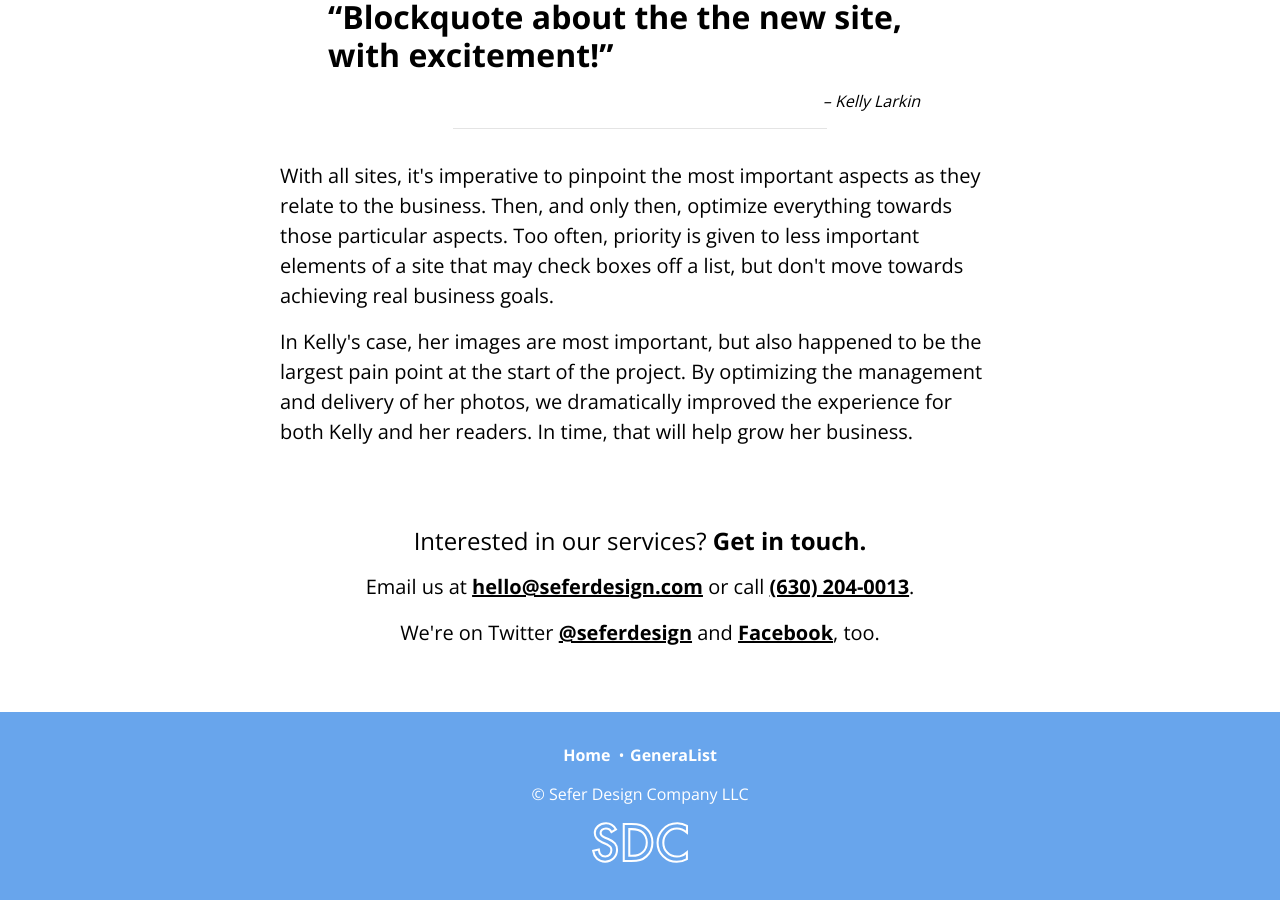
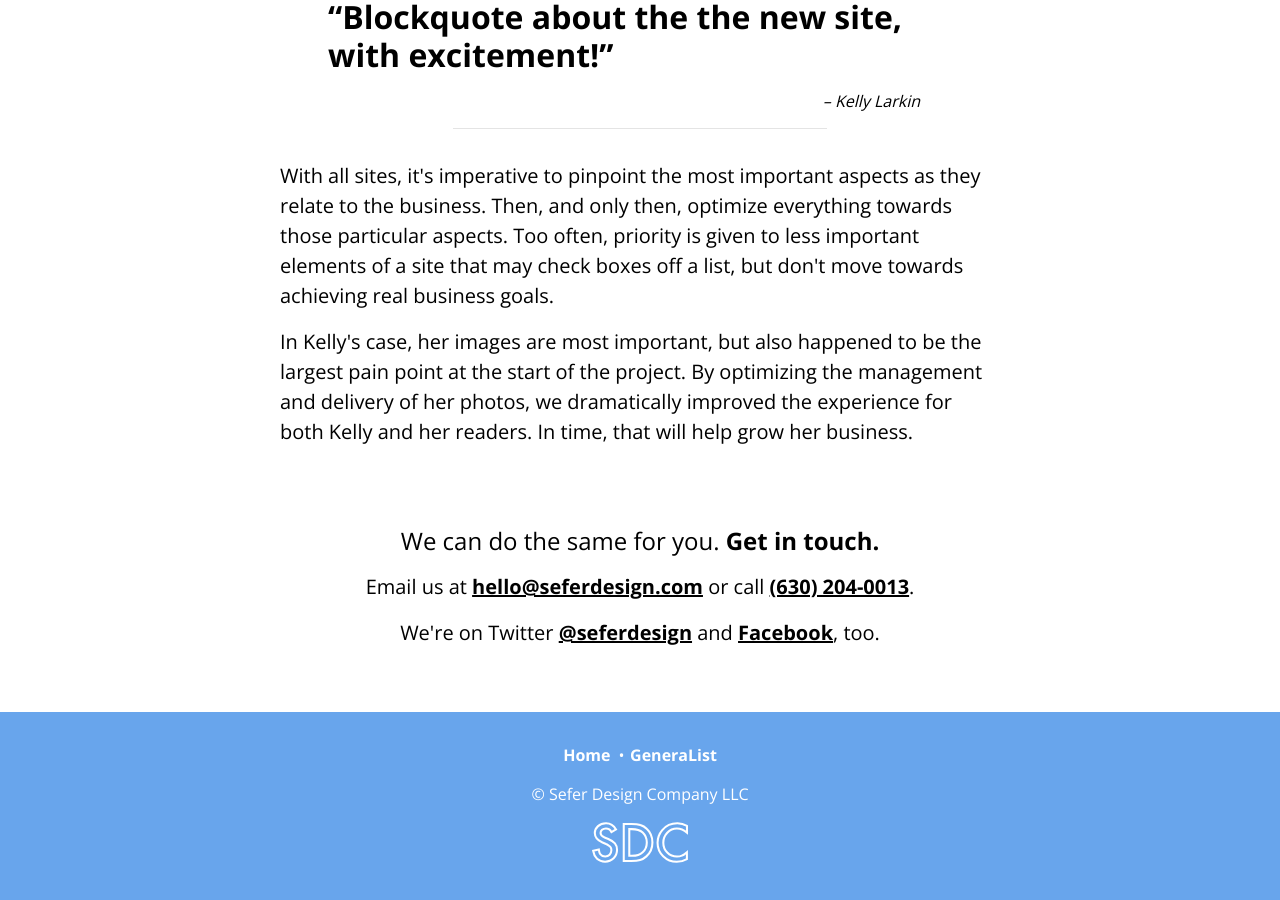
Before and after one commit to SeferDesign/seferdesign.com, a Jekyll site: the page built from kellyinthecity.html, in a window 1280 px wide and 900 px high, scrolled down 2777 px. Built offline with Jekyll 4.4.1, drawn with Linux system fonts in a browser that asks for light colours.

Commit message:
Changed case study footer

```diff
--- a/_includes/footer.html
+++ b/_includes/footer.html
@@ -1,6 +1,6 @@
 {% if page.url != "/generalist/" %}<section class="contact">
 	<div class="grid-wrapper">
-		<h2>Interested{% if page.casestudy == true %} in our services{% endif %}? <strong>Get in touch.</strong></h2>
+		<h2>{% if page.casestudy == true %}We can do the same for you.{% else %}Interested?{% endif %} <strong>Get in touch.</strong></h2>
 		<p>Email us at <a href="mailto:hello@seferdesign.com?subject=Web%20Design%20Services" target="_blank">hello@seferdesign.com</a> or call <a href="tel:16302040013">(630) 204-0013</a>.</p>
 		<p>We're on Twitter <a href="https://twitter.com/seferdesign">@seferdesign</a> and <a href="https://www.facebook.com/seferdesign">Facebook</a>, too.</p>
 	</div>
```
